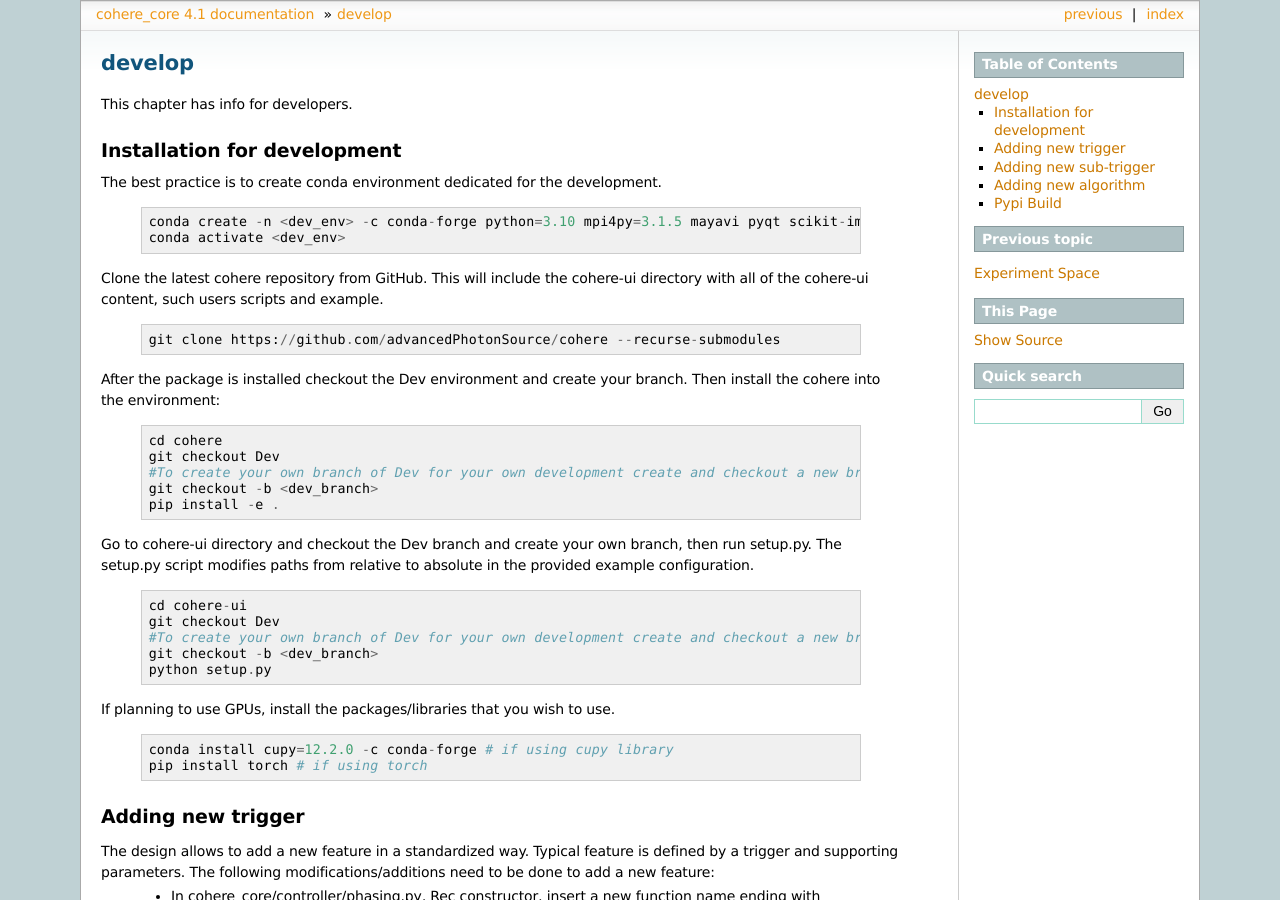
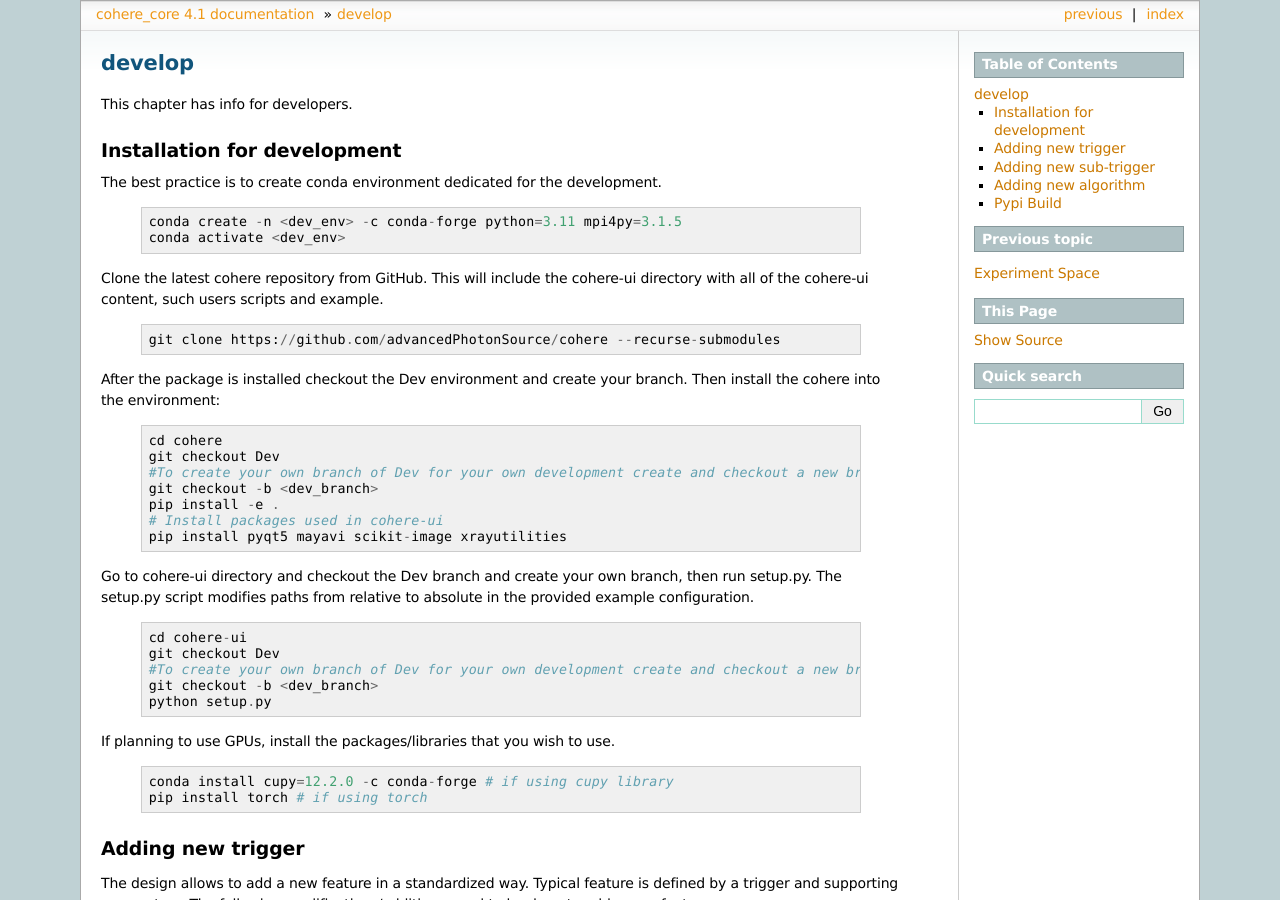
Before and after one commit to AdvancedPhotonSource/cohere, a Sphinx documentation site: the page built from docs/source/for_developers.rst, in a window 1280 px wide and 900 px high. Built offline with Sphinx 7.4.7, drawn with Linux system fonts in a browser that asks for light colours.

Commit message:
sync with cohere-ui

```diff
--- a/docs/source/for_developers.rst
+++ b/docs/source/for_developers.rst
@@ -9,7 +9,7 @@
 
   ::
 
-    conda create -n <dev_env> -c conda-forge python=3.10 mpi4py=3.1.5 mayavi pyqt scikit-image xrayutilities
+    conda create -n <dev_env> -c conda-forge python=3.11 mpi4py=3.1.5
     conda activate <dev_env>
 
 | Clone the latest cohere repository from GitHub. This will include the cohere-ui directory with all of the cohere-ui content, such users scripts and example.
@@ -27,6 +27,8 @@
     #To create your own branch of Dev for your own development create and checkout a new branch as follows.
     git checkout -b <dev_branch>
     pip install -e .
+    # Install packages used in cohere-ui
+    pip install pyqt5 mayavi scikit-image xrayutilities
 
 | Go to cohere-ui directory and checkout the Dev branch and create your own branch, then run setup.py. The setup.py script modifies paths from relative to absolute in the provided example configuration.
 
```
